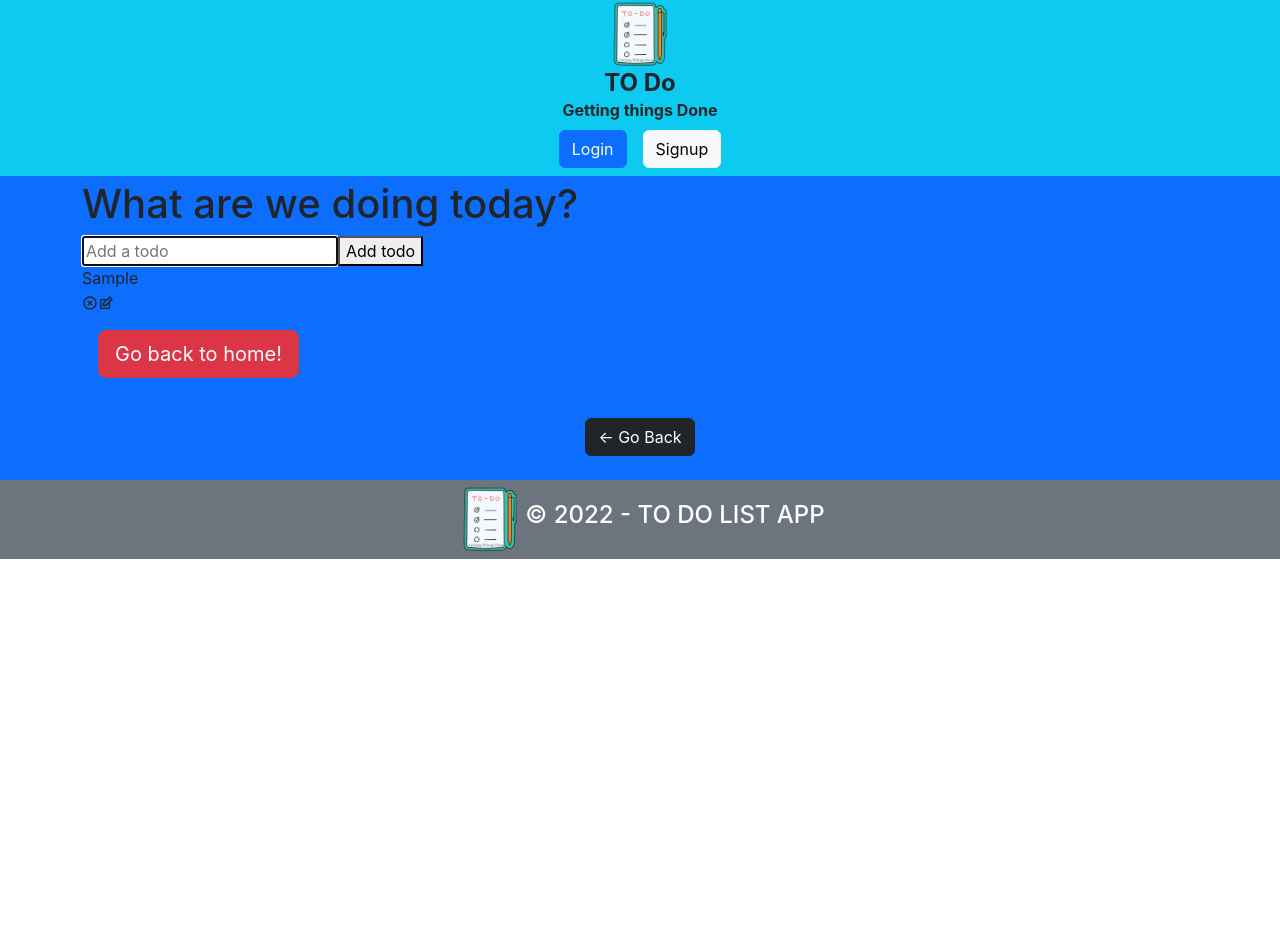
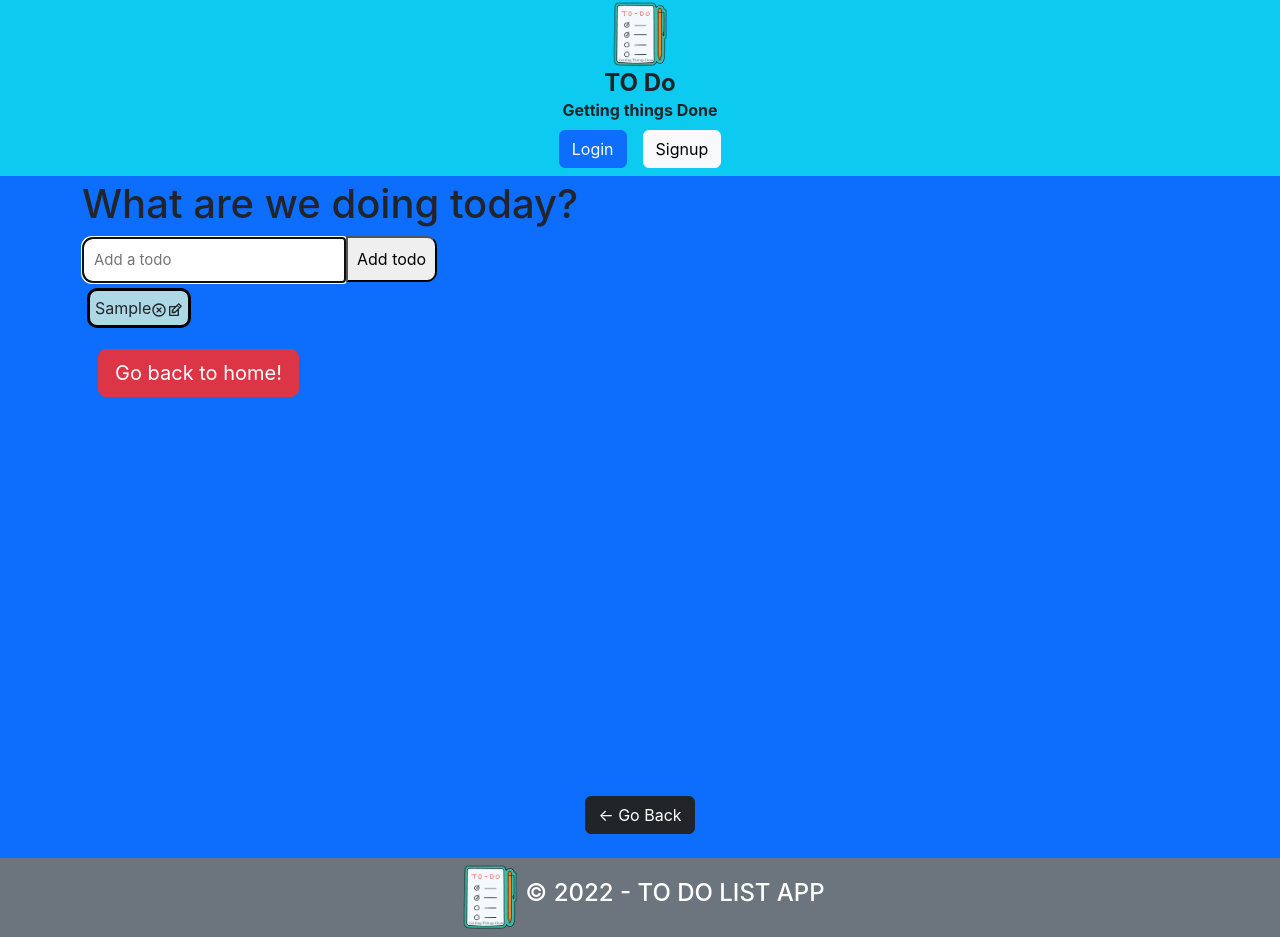
Before and after one commit to christalledo/to-do, a React (Create React App) app in the folder client/: page /todo in a window 1280 px wide. Both pictures are taken after typing "Sample" into the empty fields and a click on the button "Add todo". Before the commit the page ends 800 px from the top, so only its background shows below. Built offline with nearby package versions, Linux system fonts and the light colour scheme.

Commit message:
made better styling for the todos

```diff
--- a/client/src/App.js
+++ b/client/src/App.js
@@ -19,7 +19,7 @@ function App() {
       <Router>
         <div className="flex-column justify-center align-center min-100-vh bg-primary">
           <Header />
-          <div className='container'>
+          <div className='container Login'>
           <Routes>
             <Route
               path="/login"
--- a/client/src/components/Header.js
+++ b/client/src/components/Header.js
@@ -34,10 +34,10 @@ const Header = () => {
             </>
           ) : (
             <>
-              <Link className="btn  btn-primary m-2" to="/">
+              <Link className="btn  btn-primary m-2" to="/login">
                 Login
               </Link>
-              <Link className="btn btn-light m-2" to="/">
+              <Link className="btn btn-light m-2" to="/login">
                 Signup
               </Link>
             </>
--- a/client/src/components/Todo.js
+++ b/client/src/components/Todo.js
@@ -26,7 +26,7 @@ function Todo({ todos, completeTodo, removeTodo, updateTodo  }) {
     className={todo.isComplete ? 'todo-row complete' : 'todo-row'}
     key={index}
     >
-        <div key={todo.id} onClick={() => completeTodo(todo.id)}>
+        <div className='Todo' key={todo.id} onClick={() => completeTodo(todo.id)}>
             {todo.text}
          </div>
          <div className='icons'>
--- a/client/src/index.css
+++ b/client/src/index.css
@@ -11,3 +11,37 @@ code {
   font-family: source-code-pro, Menlo, Monaco, Consolas, 'Courier New',
     monospace;
 }
+.Login {
+  height: 592px;
+}
+.todo-row {
+  border: 3px solid black;
+  border-radius: 10px;
+  padding: 5px;
+  width: fit-content;
+  display: flex;
+  justify-content: center;
+  background-color: lightblue;
+  margin: 5px;
+}
+
+.todo-input {
+  padding: 10px;
+  font-size: 15px;
+  border-radius: 10px 0px 0 10px;
+  border: 2px solid black;
+}
+
+.todo-button {
+padding: 9px;
+border-radius: 0px 10px 10px 0px;
+}
+.todo-button:hover{
+  border:  2px solid blue;
+  background-color: lightblue;
+}
+
+input:hover {
+  background-color: lightblue;
+  border:  2px solid blue;
+}
--- a/client/src/pages/login.js
+++ b/client/src/pages/login.js
@@ -38,11 +38,11 @@ import SignupForm from "../components/SignupForm";
   };
 
   return (
-    <main className="row flex-row justify-center mb-4">
-      <div className=" col-4">
+    <main className="row flex-row justify-content-center mb-4">
+      <div className=" col-5">
         <LoginForm error={error} onSubmit={handleFormSubmit} userFormData={userFormData} setUserFormData={setUserFormData}/>
       </div>
-      <div className=" col-8">
+      <div className=" col-5">
         <SignupForm error={error} onSubmit={handleFormSubmit} userFormData={userFormData} setUserFormData={setUserFormData}/>
       </div>
     </main>
```
